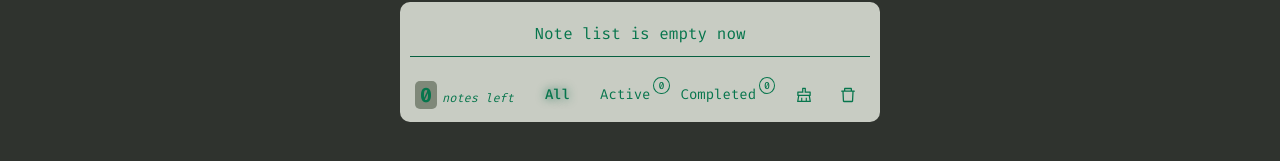
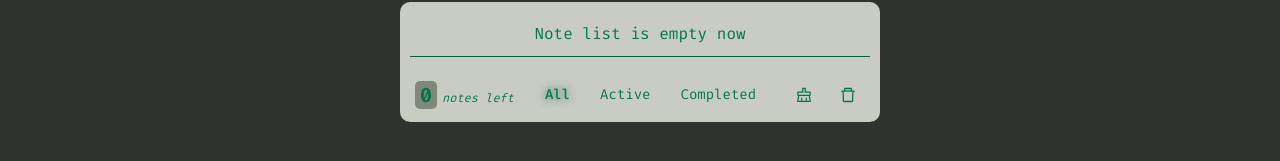
Before and after one commit to bakNa2t/type2note, a React (Vite) app: page / in a window 1280 px wide. Shown: the part 241-402 px from the top of the page. Built offline with nearby package versions, Linux system fonts and the light colour scheme; the HTML template or start-up script is replaced by a standard one.

Commit message:
Displayed note filtered notes in NoteFilter if active/comletedNotes gt 0

```diff
--- a/src/ui-blocks/NoteFilter.jsx
+++ b/src/ui-blocks/NoteFilter.jsx
@@ -15,7 +15,6 @@ const StyledNoteFilter = styled.div`
   justify-content: center;
   align-items: center;
   gap: 1.6rem;
-  z-index: 10;
 
   & button:hover > div {
     display: none;
@@ -40,7 +39,6 @@ const NoteCounter = styled.div`
   /* filter: drop-shadow(0 0 0.2rem var(--color-spring-green-300)); */
   color: var(--color-spring-green-200);
   background-color: transparent;
-  z-index: -1;
 `;
 
 function NoteFilter({ activeNotes, completedNotes }) {
@@ -87,7 +85,7 @@ function NoteFilter({ activeNotes, completedNotes }) {
         ) : (
           "Active"
         )}
-        {toFiltered === "active" ? null : (
+        {activeNotes === 0 ? null : toFiltered === "active" ? null : (
           <NoteCounter>{activeNotes}</NoteCounter>
         )}
       </Button>
@@ -103,7 +101,7 @@ function NoteFilter({ activeNotes, completedNotes }) {
         ) : (
           "Completed"
         )}
-        {toFiltered === "completed" ? null : (
+        {completedNotes === 0 ? null : toFiltered === "completed" ? null : (
           <NoteCounter>{completedNotes}</NoteCounter>
         )}
       </Button>
```
